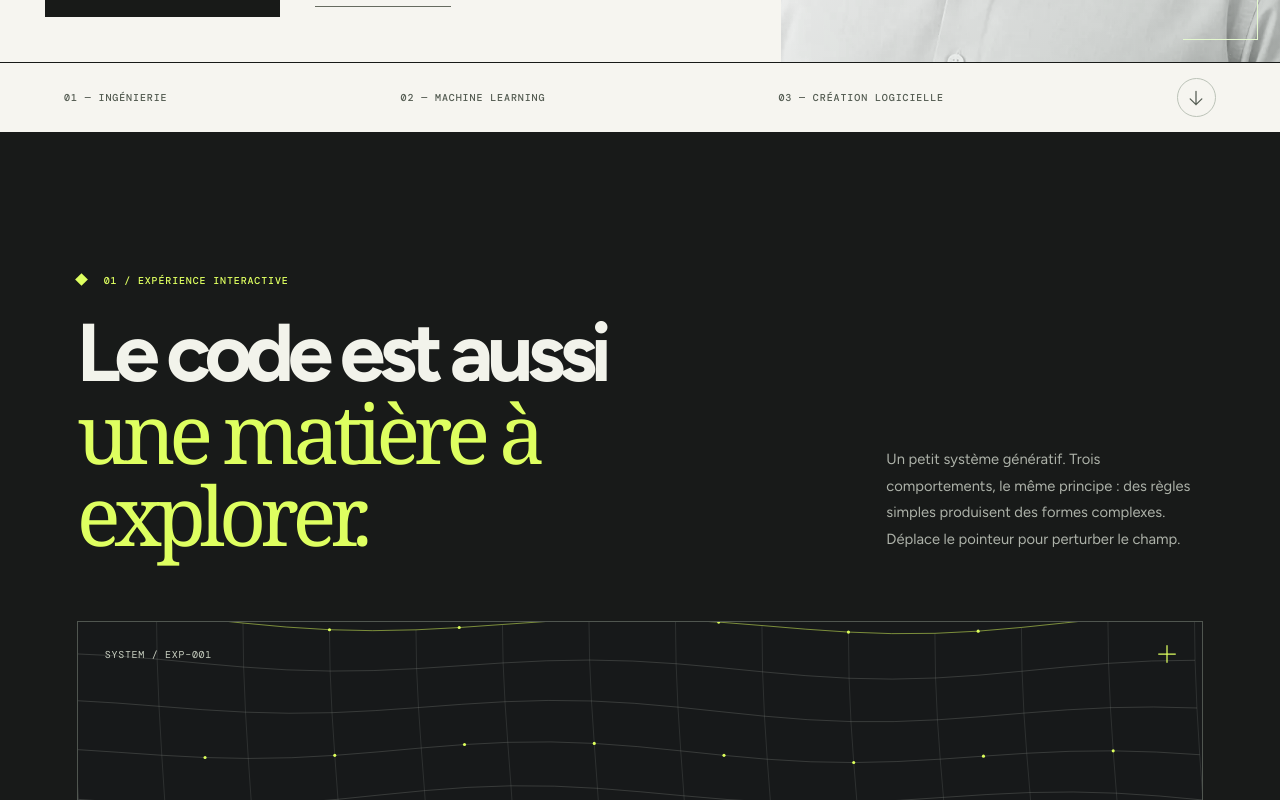
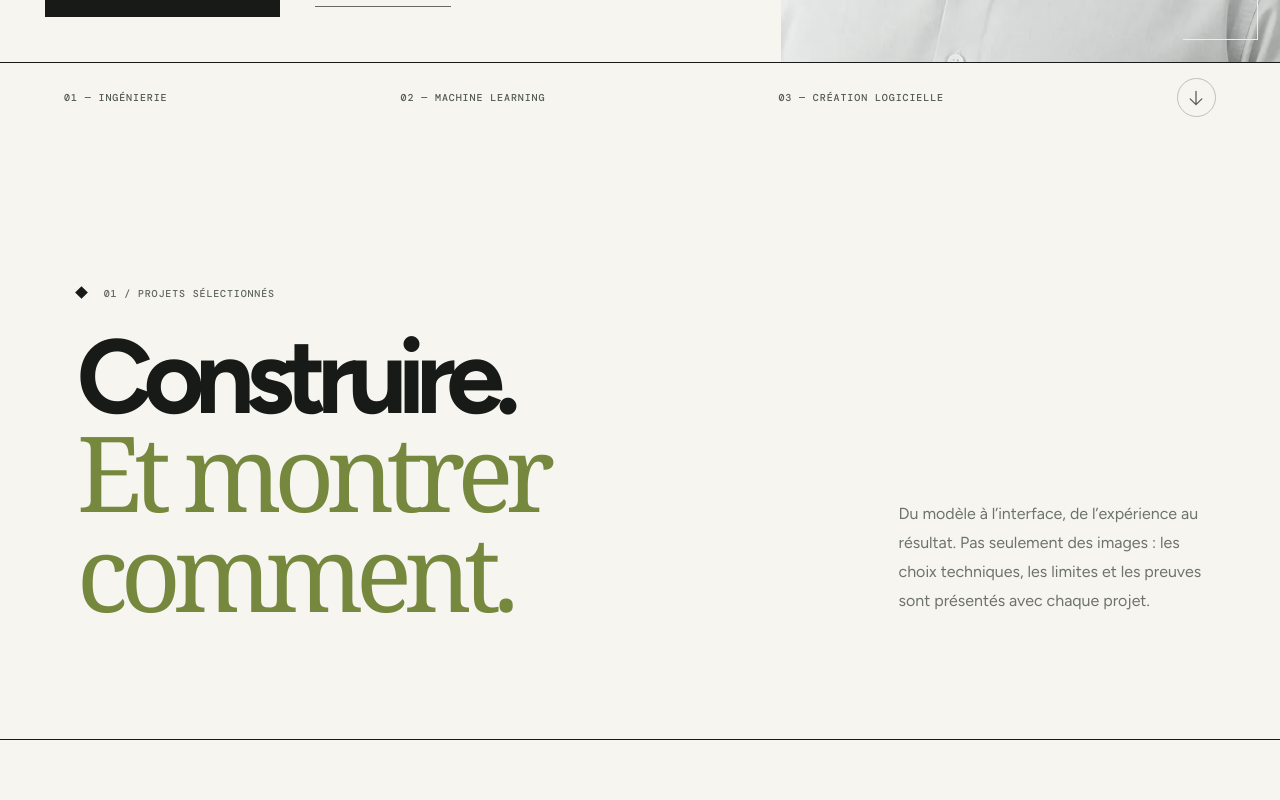
Before and after one commit to Rudolf-Staline/Portfolio, a React (Vite) app: page / in a window 1280 px wide. Shown: the part 680-1480 px from the top of the page. Built offline with nearby package versions, Linux system fonts and the light colour scheme.

Commit message:
Put real projects first and tune Canvas experiments to a quiet blue studio palette

```diff
--- a/src/CreativeApp.tsx
+++ b/src/CreativeApp.tsx
@@ -97,7 +97,7 @@ function GenerativeLab() {
     }
     const draw=(tick:number)=>{
       ctx.clearRect(0,0,width,height)
-      ctx.fillStyle='#17191a';ctx.fillRect(0,0,width,height)
+      ctx.fillStyle='#142338';ctx.fillRect(0,0,width,height)
       const t=tick*.011
       const px=point.current.x*width,py=point.current.y*height
       if(mode==='mesh') {
@@ -113,14 +113,14 @@ function GenerativeLab() {
         for(let j=0;j<rows;j++){
           ctx.beginPath()
           for(let i=0;i<cols;i++){const p=pos(i,j);if(i===0)ctx.moveTo(p.x,p.y);else ctx.lineTo(p.x,p.y)}
-          ctx.strokeStyle=j%5===0?'rgba(221,255,92,.68)':'rgba(211,218,208,.23)';ctx.stroke()
+          ctx.strokeStyle=j%5===0?'rgba(172,204,255,.68)':'rgba(184,204,229,.28)';ctx.stroke()
         }
         for(let i=0;i<cols;i+=2){
           ctx.beginPath()
           for(let j=0;j<rows;j++){const p=pos(i,j);if(j===0)ctx.moveTo(p.x,p.y);else ctx.lineTo(p.x,p.y)}
-          ctx.strokeStyle='rgba(195,205,196,.17)';ctx.stroke()
+          ctx.strokeStyle='rgba(164,185,218,.21)';ctx.stroke()
         }
-        for(let j=0;j<rows;j+=3)for(let i=0;i<cols;i+=3){const p=pos(i,j);ctx.beginPath();ctx.arc(p.x,p.y,1.55,0,Math.PI*2);ctx.fillStyle='#ddff5c';ctx.fill()}
+        for(let j=0;j<rows;j+=3)for(let i=0;i<cols;i+=3){const p=pos(i,j);ctx.beginPath();ctx.arc(p.x,p.y,1.55,0,Math.PI*2);ctx.fillStyle='#b7d0ff';ctx.fill()}
       } else if(mode==='wave') {
         for(let j=0;j<17;j++){
           ctx.beginPath()
@@ -131,7 +131,7 @@ function GenerativeLab() {
             if(x===0)ctx.moveTo(x,y);else ctx.lineTo(x,y)
           }
           ctx.lineWidth=j===8?2:1
-          ctx.strokeStyle=j===8?'#ddff5c':`rgba(226,231,225,${.15+j*.014})`
+          ctx.strokeStyle=j===8?'#b7d0ff':`rgba(186,204,230,${.15+j*.014})`
           ctx.stroke()
         }
       } else {
@@ -151,12 +151,12 @@ function GenerativeLab() {
             const d2=dx*dx+dy*dy
             if(d2>3400||d2<40)continue
             ctx.beginPath();ctx.moveTo(points[i].x,points[i].y);ctx.lineTo(points[j].x,points[j].y)
-            ctx.strokeStyle=`rgba(215,226,210,${.21*(1-d2/3400)})`;ctx.stroke()
+            ctx.strokeStyle=`rgba(182,201,224,${.21*(1-d2/3400)})`;ctx.stroke()
           }
         }
         points.forEach((p,i)=>{
           ctx.beginPath();ctx.arc(p.x,p.y,i%9===0?2.7:1.6,0,Math.PI*2)
-          ctx.fillStyle=i%9===0?'#ddff5c':'#e2ece7';ctx.fill()
+          ctx.fillStyle=i%9===0?'#b7d0ff':'#eff4fb';ctx.fill()
         })
       }
     }
@@ -170,9 +170,9 @@ function GenerativeLab() {
   },[mode,playing,reduced])
   return <section className="cc-lab" id="laboratoire" aria-labelledby="lab-title">
     <div className="cc-lab-head" data-enter>
-      <span className="cc-index"><span className="cc-mark"/> 01 / EXPÉRIENCE INTERACTIVE</span>
-      <h2 id="lab-title">Le code est aussi<br/><em>une matière à explorer.</em></h2>
-      <p>Un petit système génératif. Trois comportements, le même principe : des règles simples produisent des formes complexes. Déplace le pointeur pour perturber le champ.</p>
+      <span className="cc-index"><span className="cc-mark"/> 02 / LABORATOIRE NUMÉRIQUE</span>
+      <h2 id="lab-title">Des lignes, des règles.<br/><em>Et du mouvement.</em></h2>
+      <p>Une expérience de programmation graphique : trois systèmes génératifs et une interaction directe avec le pointeur. Une respiration visuelle entre les projets et le reste du parcours.</p>
     </div>
     <div className="cc-lab-stage" data-enter>
       <div className="cc-lab-screen"
@@ -299,13 +299,13 @@ function App() {
             <div className="cc-photo-corner cc-photo-corner-b" aria-hidden="true"/>
           </div>
         </div>
-        <div className="cc-hero-bottom"><span>01 — INGÉNIERIE</span><span>02 — MACHINE LEARNING</span><span>03 — CRÉATION LOGICIELLE</span><a href="#laboratoire" aria-label="Descendre vers le laboratoire"><Glyph name="down" size={20}/></a></div>
+        <div className="cc-hero-bottom"><span>01 — INGÉNIERIE</span><span>02 — MACHINE LEARNING</span><span>03 — CRÉATION LOGICIELLE</span><a href="#travaux" aria-label="Descendre vers les projets"><Glyph name="down" size={20}/></a></div>
+      </section>
+      <section className="cc-work" id="travaux" aria-labelledby="work-title">
+        <div className="cc-section-intro" data-enter><div className="cc-idx"><span className="cc-mark"/> 01 / PROJETS SÉLECTIONNÉS</div><h2 id="work-title">Construire.<br/><em>Et montrer comment.</em></h2><p>Du modèle à l’interface, de l’expérience au résultat. Pas seulement des images : les choix techniques, les limites et les preuves sont présentés avec chaque projet.</p></div>
+        <div className="cc-features">{focusIds.map((id,i)=><Feature id={id} n={i+1} key={id}/>)}</div>
       </section>
       <GenerativeLab/>
-      <section className="cc-work" id="travaux" aria-labelledby="work-title">
-        <div className="cc-section-intro" data-enter><div className="cc-idx"><span className="cc-mark"/> 02 / TRAVAUX CHOISIS</div><h2 id="work-title">Construire.<br/><em>Et montrer comment.</em></h2><p>Du modèle à l’interface, de l’expérience au résultat. Pas seulement des images : les choix techniques, les limites et les preuves sont présentés avec chaque projet.</p></div>
-        <div className="cc-features">{focusIds.map((id,i)=><Feature id={id} n={i+1} key={id}/>)}</div>
-      </section>
       <section className="cc-archive" id="autres" aria-labelledby="archive-title">
         <div className="cc-archive-intro" data-enter><span className="cc-index">03 / AUTRES EXPÉRIENCES</span><h2 id="archive-title">L’atelier ne<br/><em>s’arrête pas là.</em></h2><p>Six autres expériences en vision, audio, raisonnement, finance et physique.</p></div>
         <div className="cc-archive-grid">{archiveIds.map((id,i)=><ArchiveCard id={id} n={i+6} key={id}/>)}</div>
```
